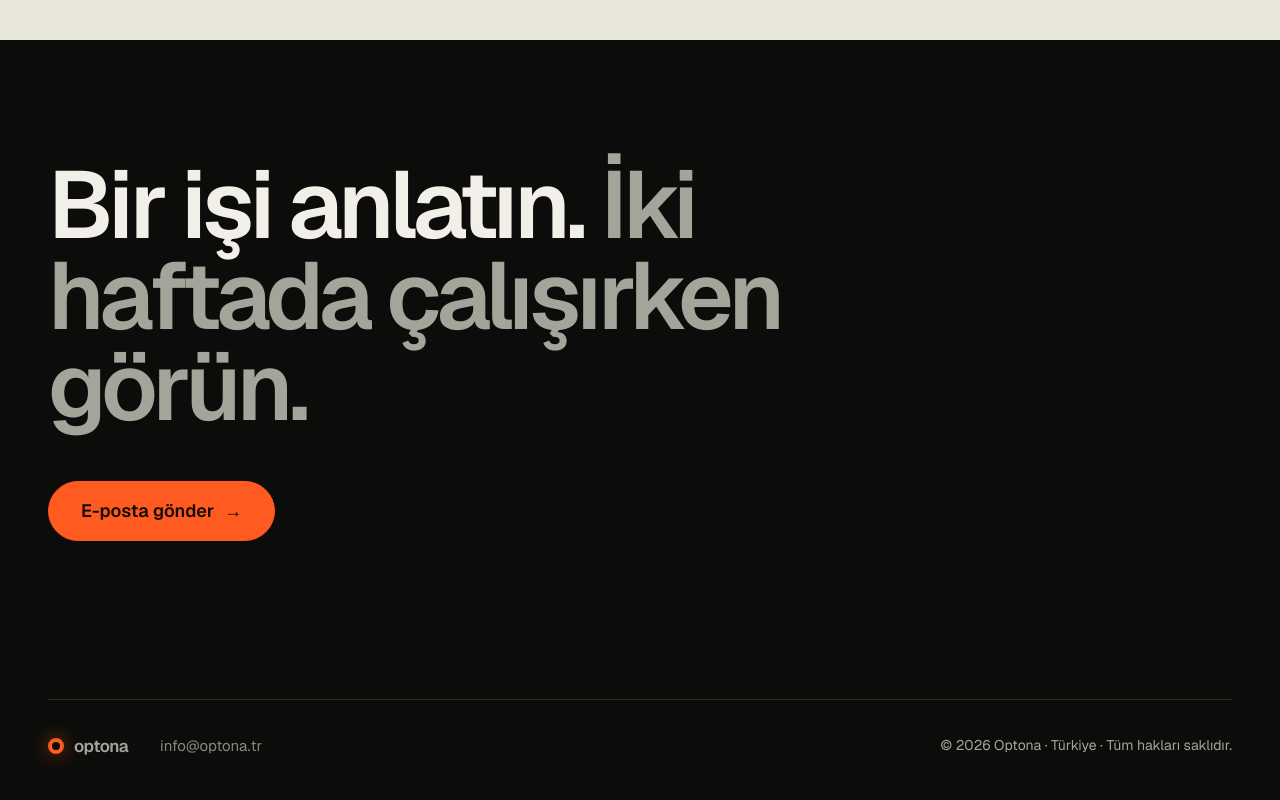
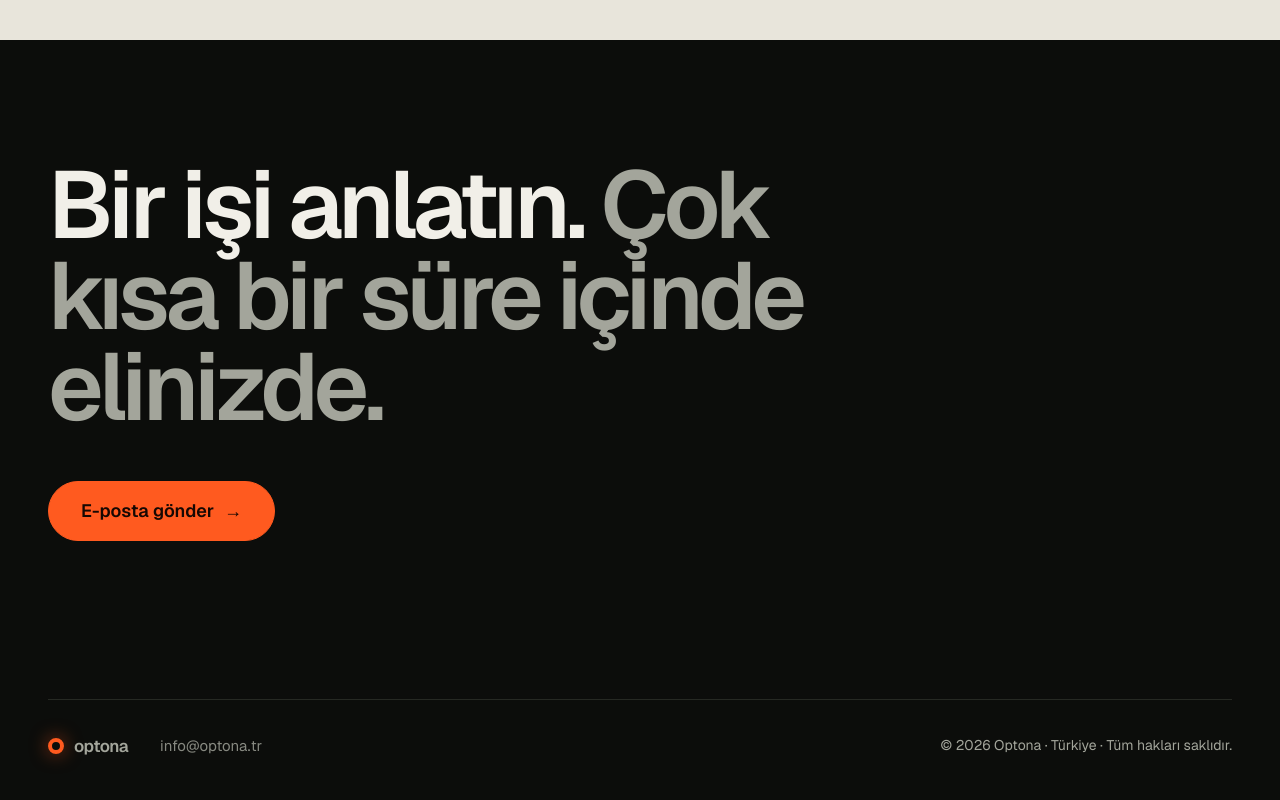
Before and after one commit to mustafaergan/optona.tr, a Next.js app: page / in a window 1280 px wide. Shown: the part 2360-3160 px from the top of the page. Built offline with nearby package versions, Linux system fonts and the light colour scheme.

Commit message:
Kapanış başlığını güncelle

```diff
--- a/src/content.ts
+++ b/src/content.ts
@@ -99,7 +99,7 @@ const tr = {
   },
   close: {
     h2a: "Bir işi anlatın.",
-    h2b: "İki haftada çalışırken görün.",
+    h2b: "Çok kısa bir süre içinde elinizde.",
     cta: "E-posta gönder",
     legal: "Tüm hakları saklıdır.",
     country: "Türkiye",
@@ -206,7 +206,7 @@ const en: Dict = {
   },
   close: {
     h2a: "Tell us about one task.",
-    h2b: "See it working in two weeks.",
+    h2b: "Have it working in no time.",
     cta: "Send an email",
     legal: "All rights reserved.",
     country: "Türkiye",
```
Also changed, not shown: 27 other files (tests, documents, lock files or other folders).
